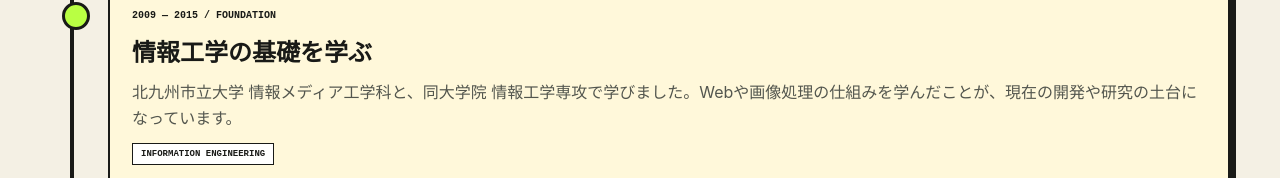
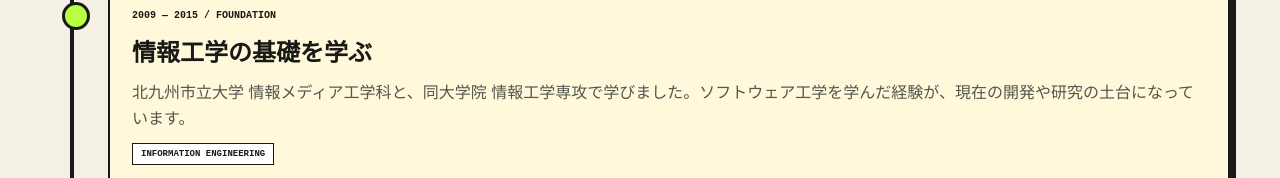
Before and after one commit to ko-max-123/portfolio, a plain HTML site: page career.html in a window 1280 px wide. Shown: the part 622-800 px from the top of the page. Drawn offline with Linux system fonts and the light colour scheme.

Commit message:
Correct university studies to software engineering

```diff
--- a/career.html
+++ b/career.html
@@ -23,7 +23,7 @@
 <main><section class="page-hero"><div class="container"><p class="kicker"><span class="only-lab">TECH JOURNEY / WHAT I LEARNED</span><span class="only-base">EMPLOYMENT / ROLE / PRACTICE</span></p><h1><span class="only-lab">MY ROUTE</span><span class="only-base">CAREER LOG</span></h1><p><span class="only-lab">情報工学を学び、Web開発やチームリーダー、研究・個人制作を経験してきました。現在はQAにも携わり、個人の活動としてテスト自動化の試作・検証を続けています。</span><span class="only-base">2015年からWeb開発に携わり、バックエンドやタブレットアプリの開発、チームリーダーを経験してきました。2026年7月からは品質・テスト支援企業で、モバイルアプリのテストやデータの準備、業務改善を担当しています。</span></p><div class="mode-explain"><i></i><span><span class="only-lab">LAB = 学んできたことと関心の広がり</span><span class="only-base">BASE = 職務経歴と現在の取り組み</span></span></div></div></section>
 
 <section class="section lab-only-block"><div class="container"><span class="section-code">/ TECH JOURNEY 01</span><h2 style="margin-bottom:30px">これまでの歩み</h2><div class="journey">
-<article class="journey-step"><small>2009 — 2015 / FOUNDATION</small><h3>情報工学の基礎を学ぶ</h3><p>北九州市立大学 情報メディア工学科と、同大学院 情報工学専攻で学びました。Webや画像処理の仕組みを学んだことが、現在の開発や研究の土台になっています。</p><span class="aside-note">INFORMATION ENGINEERING</span></article>
+<article class="journey-step"><small>2009 — 2015 / FOUNDATION</small><h3>情報工学の基礎を学ぶ</h3><p>北九州市立大学 情報メディア工学科と、同大学院 情報工学専攻で学びました。ソフトウェア工学を学んだ経験が、現在の開発や研究の土台になっています。</p><span class="aside-note">INFORMATION ENGINEERING</span></article>
 <article class="journey-step"><small>2015 — 2020 / WEB</small><h3>Web制作からシステム開発へ</h3><p>CMSの導入支援、Webページ制作、Webシステム開発を担当しました。HTML/CSS/JavaScript、PHP、WordPress、Java、MySQLを使い、利用者や運用担当者の要望に応える経験を積みました。</p><span class="aside-note">WEB / CMS / SYSTEM</span></article>
 <article class="journey-step"><small>2020 — 2024 / LEAD</small><h3>開発とチームの進行を支える</h3><p>Webアプリのバックエンドやタブレットアプリの開発を担当しました。チームリーダーとして進捗管理やメンバーの技術面のサポートも行い、チーム全体で開発を進める経験を積みました。</p><span class="aside-note">TEAM / DELIVERY / SUPPORT</span></article>
 <article class="journey-step"><small>2024 — 2026 / RESEARCH & BUILD</small><h3>研究と個人制作に取り組む</h3><p>3D CAPTCHAの再評価、Rot3D-CHA、Dual QR、画像加工の評価に取り組みました。旅行しおりや収集手帳、キャンプ支援ツールなども制作し、AIを活用しながら試作と改善を重ねました。</p><span class="aside-note">3D / PWA / IMAGE / PROTOTYPE</span></article>
```
